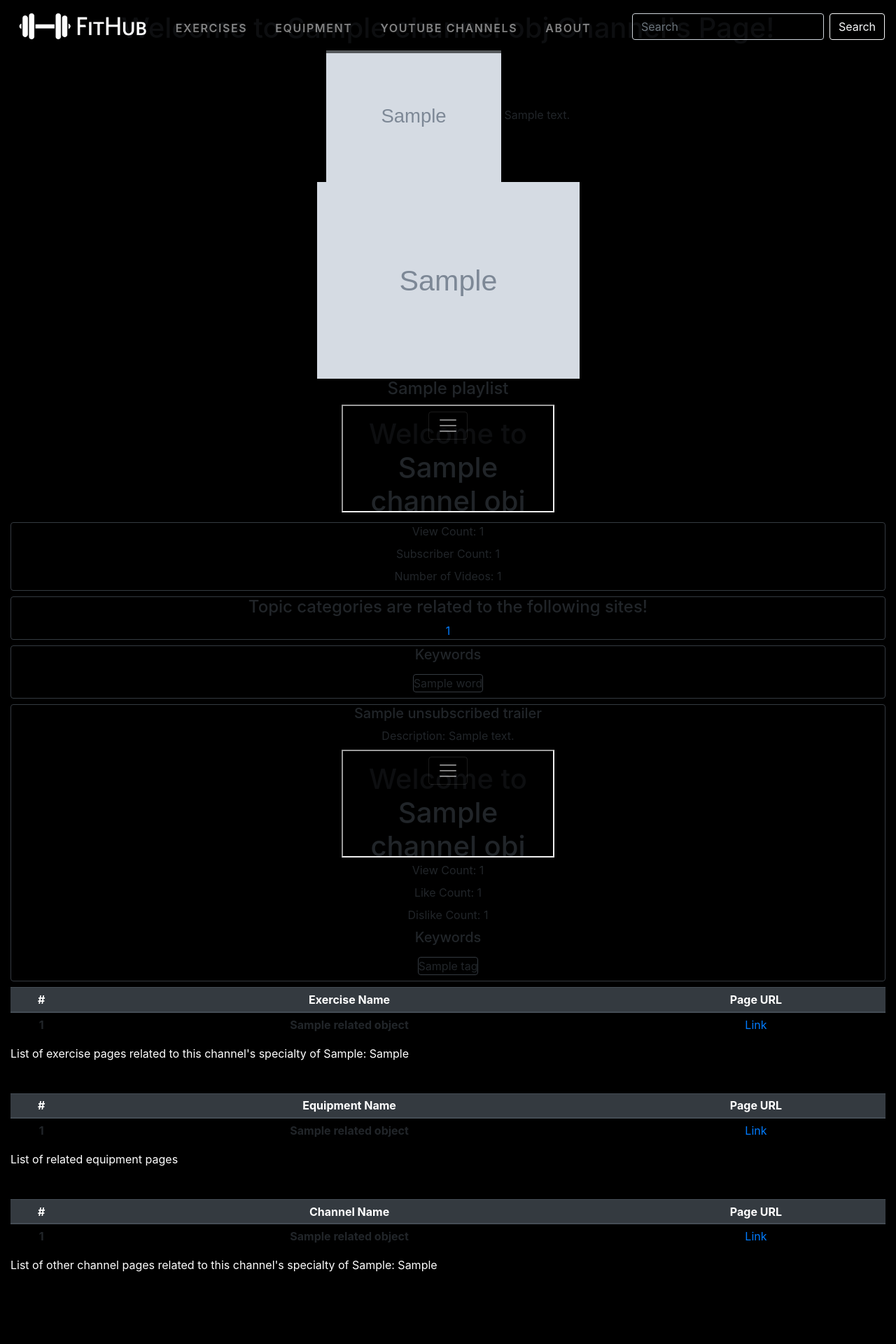
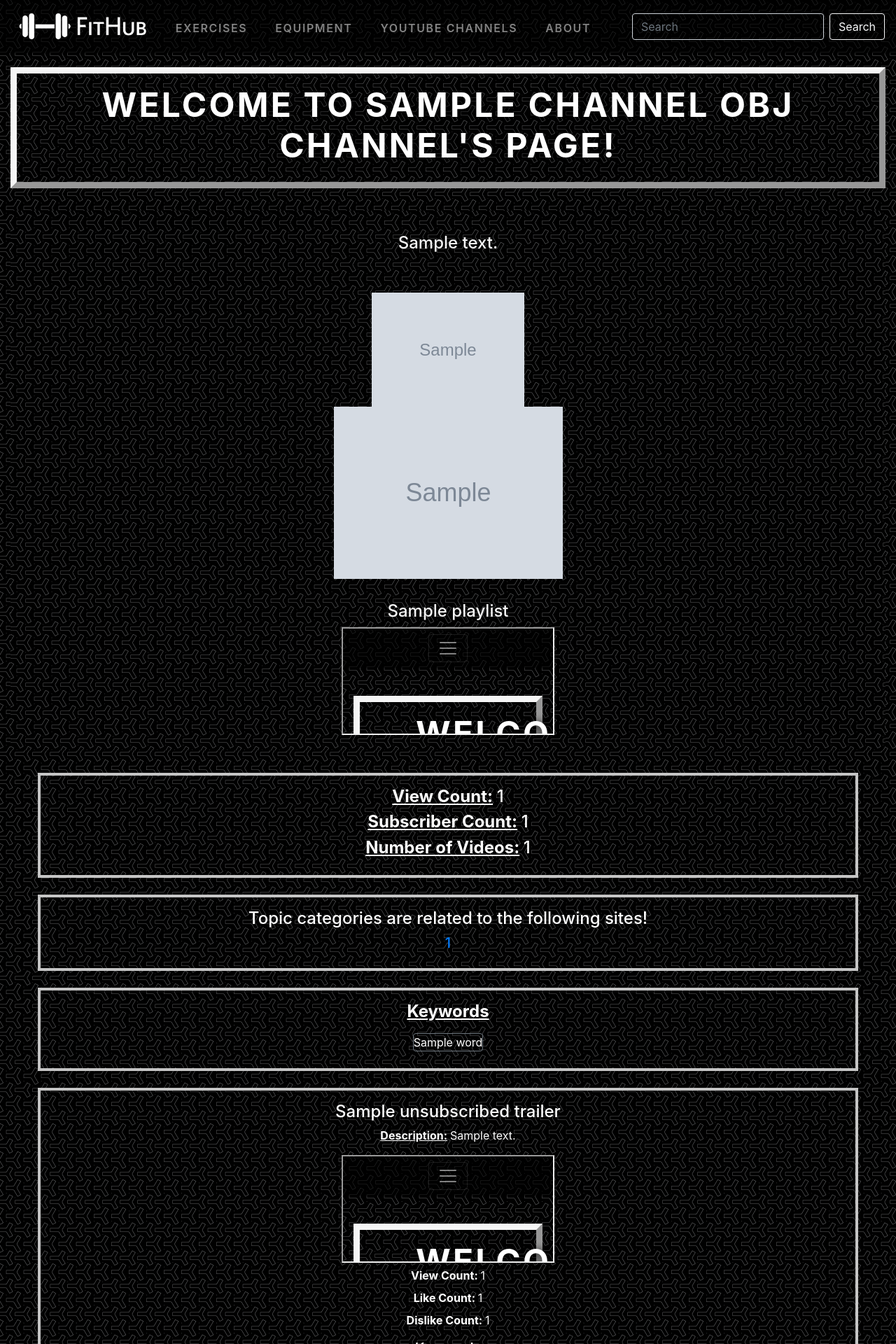
Before and after one commit to wuhoo16/fithub-website, a Flask app: template templates/channelInstance.html in a window 1280 px wide. Shown: the top 1920 px of the page at 70% size. Before the commit the page ends 1817 px from the top, so only its background shows below. Run offline with Flask 2, Linux system fonts and the light colour scheme; the template is opened without the code that fills it: most values are stand-ins (such as "Sample title", 1, 10 or a date in 2020); grey boxes marked "Sample" are stand-in pictures; some libraries are stand-ins or nearby versions.

Commit message:
updated designs for all model and instance pages + about page

```diff
--- a/static/base.css
+++ b/static/base.css
@@ -37,11 +37,11 @@ body {
 /* MODEL PAGES */
 .exercise-div {
   padding-top: 6rem;
-  background: linear-gradient(0deg, rgb(255 255 255 / 23%), rgb(255 255 255 / 23%)), url(jumbotron1.png);
+  background: linear-gradient(0deg, rgb(255 255 255 / 23%), rgb(255 255 255 / 23%)), url(jumbotron2.png);
   padding-bottom: 1rem;
 }
 .jumbotron-exercise {
-  background-image: url(jumbotron1.png);
+  background-image: url(jumbotron2.png);
   border: rgb(94, 94, 94);
   border-top: whitesmoke;
   border-left: whitesmoke;
@@ -55,14 +55,12 @@ body {
   font-weight: 700;
   letter-spacing: 0.3rem;
   text-shadow: .1rem .1rem .8rem black;
-  padding-bottom: 1rem;
   text-transform: uppercase;
 }
 .jumbotron-exercise p {
   color: white;
-  font-size: 2rem;
+  font-size: 1.5rem;
   text-shadow: .1rem .1rem .5rem black;
-  padding-bottom: 1.6rem;
 }
 .grid-div {
   background-color: transparent;
@@ -81,7 +79,7 @@ body {
   border: whitesmoke;
   border-style: solid;
   border-width: 0.25rem;
-  background-image: url(jumbotron1.png);
+  background-image: url(jumbotron3.png);
   box-shadow: 0 6px 10px rgba(255, 255, 255, 0.75), 0 0 6px rgba(255,255,255,.75);
   transition: .3s transform cubic-bezier(.155,1.105,.295,1.12),.3s box-shadow,.3s -webkit-transform cubic-bezier(.155,1.105,.295,1.12);
   cursor: pointer;
@@ -181,7 +179,7 @@ body {
 }
 .jumbotron-exercise-instance-text {
   margin: 1.5rem;
-  padding: 0.5rem;
+  padding: 1rem;
   background: transparent;
   border: rgb(197, 197, 197);
   border-style: solid;
@@ -202,7 +200,18 @@ body {
   font-size: xx-large;
   background: transparent;
 }
-
+.jumbotron-channel-instance {
+  background-image: url(jumbotron1.png);
+  padding: 1rem 5rem 1rem 5rem;
+}
+.channel-instance-text {
+  color: whitesmoke;
+  padding: 1rem;
+  background: transparent;
+}
+.channel-instance-text h4 {
+  color: whitesmoke;
+}
 .header-pic {
   width: 20%;
   height: 20%;
--- a/templates/channelInstance.html
+++ b/templates/channelInstance.html
@@ -1,94 +1,101 @@
-{% extends 'base.html' %} {% block head %}
+{% extends 'base.html' %}
+{% block head %}
   <title>{{ channelObj.name }}</title>
-{% endblock %} {% block body %}
-<div class="container-fluid pt-3 centered">
+{% endblock %}
+
+{% block body %}
+<div class="exercise-instance-div container-fluid mx-auto">
+  <div class="jumbotron-exercise-instance jumbotron jumbotron-fluid text-center">
     <h1>Welcome to {{channelObj.name}} Channel's Page!</h1>
-  <img class="header-pic" src="{{ channelObj.thumbnailURL }}" />
-  <label>{{channelObj.description}}</label>
+  </div>
+  <div class="jumbotron-channel-instance jumbotron jumbotron-fluid text-center">
+    <div class="channel-instance-text jumbotron jumbotron-fluid text-center">
+      <h4>{{channelObj.description}}</h4>
+    </div>
+    <img class="header-pic" src="{{ channelObj.thumbnailURL }}"/>
+    <br>
     {% if channelObj.bannerUrl is not none%}
-  <div>
     <img class="instance-pic" src="{{ channelObj.bannerUrl }}" />
-  </div>
-  <div>
     {% endif %}
+    <div style="color: whitesmoke; margin-top: 2rem">
       <h4>{{ channelObj.playlist.title }}</h4>
       <iframe src="{{ channelObj.playlist.url }}"></iframe>
     </div>
-  <div class="border border-dark rounded mx-auto my-2">
-    <div><label>View Count: {{channelObj.viewCount}}</label></div>
-    <div><label>Subscriber Count: {{channelObj.subscriberCount}}</label></div>
-    <div><label>Number of Videos: {{channelObj.videoCount}}</label></div>
   </div>
-  <div class="border border-dark rounded mx-auto my-2">
+
+  <div class="exercise-instance-text container-fluid text-center">
+    <!-- Main info -->
+    <div class="jumbotron-exercise-instance-text jumbotron jumbotron-fluid text-center">
+      <h4><b><u>View Count:</u> </b>{{channelObj.viewCount}}</h4>
+      <h4><b><u>Subscriber Count:</u> </b>{{channelObj.subscriberCount}}</h4>
+      <h4><b><u>Number of Videos:</u> </b>{{channelObj.videoCount}}</h4>
+    </div>
+    <!-- Topic categories -->
+    <div class="jumbotron-exercise-instance-text jumbotron jumbotron-fluid text-center">
       <h4>Topic categories are related to the following sites!</h4>
       {% for idCategoryDict in channelObj.topicIdCategories %}
       <div>
+        <h5>
           <a
           href="{{ idCategoryDict.topicCategory }}"
           id="channelTopicCategories_{{channelObj.arrayIndex}}_{{idCategoryDict.topicId}}"
-        >{{ idCategoryDict.topicId }}</a
-      >
+          >{{ idCategoryDict.topicId }}</a>
+        </h5>
       </div>
       {% endfor %}
     </div>
+    <!-- Keywords -->
     {% if channelObj.keywords is not none %}
-  <div class="border border-dark rounded mx-auto my-2">
-    <h5>Keywords</h5>
+    <div class="jumbotron-exercise-instance-text jumbotron jumbotron-fluid text-center">
+      <h4><b><u>Keywords</u></b></h4>
       {% for word in channelObj.keywords %}
-    <label class="border border-dark rounded mx-1 my-2">{{ word }}</label>
+      <label class="border border-secondary rounded mx-1 my-2">{{ word }}</label>
       {% endfor %}
     </div>
+    <!-- unsubscribed trailer -->
     {% endif %} {% if channelObj.unsubscribedTrailer is not none %}
-  <div class="border border-dark rounded mx-auto my-2">
-    <h5 id="unsubscribedTrailerHeader_{{channelObj.arrayIndex}}">
+    <div class="jumbotron-exercise-instance-text jumbotron jumbotron-fluid text-center">
+      <h4 id="unsubscribedTrailerHeader_{{channelObj.arrayIndex}}">
         {{ channelObj.unsubscribedTrailer.title }}
-    </h5>
+      </h4>
       <div>
-      <div>
-        <label
-          >Description: {{ channelObj.unsubscribedTrailer.description }}</label
-        >
-      </div>
+        <p><b><u>Description:</u> </b>{{ channelObj.unsubscribedTrailer.description }}</p>
         <div>
           <iframe src="{{ channelObj.unsubscribedTrailer.url }}"></iframe>
           <div>
-          <label
-            >View Count: {{ channelObj.unsubscribedTrailer.viewCount }}</label
-          >
+            <label><b>View Count: </b>{{ channelObj.unsubscribedTrailer.viewCount }}</label>
           </div>
           <div>
-          <label
-            >Like Count: {{ channelObj.unsubscribedTrailer.likeCount }}</label
-          >
+            <label><b>Like Count: </b>{{ channelObj.unsubscribedTrailer.likeCount }}</label>
           </div>
           <div>
-          <label
-            >Dislike Count: {{ channelObj.unsubscribedTrailer.dislikeCount
-            }}</label
-          >
+            <label><b>Dislike Count: </b>{{ channelObj.unsubscribedTrailer.dislikeCount }}</label>
           </div>
         </div>
       </div>
       <div>
-      <h5>Keywords</h5>
+        <h5 style="margin-top: 0.5rem"><u>Keywords</u></h5>
         {% for tag in channelObj.unsubscribedTrailer.tags %}
-      <label class="border border-dark rounded mx-1 my-2">{{ tag }}</label>
+        <label class="border border-secondary rounded mx-1 my-2">{{ tag }}</label>
         {% endfor %}
       </div>
     </div>
     {% endif %}
+  </div>
 
+  <div class="tables">
     <!-- Related exercises, equipment, and channel instances -->
     <!-- Related exercises table -->
+    <h4 class="instance-text">Related Exercise Pages: </h4>
     <table class="table table-striped table-hover table-sm">
       {% if channelObj.exerciseSubcategory is none %}
       <caption id="exerciseCaption_{{channelObj.arrayIndex}}">
-      List of exercise pages related to this channel's specialty of {{
+        Exercise pages are related by this channel's specialty of {{
         channelObj.exerciseCategory }}
       </caption>
       {% else %}
       <caption id="exerciseCaption_{{channelObj.arrayIndex}}">
-      List of exercise pages related to this channel's specialty of {{
+        Exercise pages are related by this channel's specialty of {{
         channelObj.exerciseCategory }}: {{ channelObj.exerciseSubcategory }}
       </caption>
       {% endif %}
@@ -101,7 +108,7 @@
       </thead>
       <tbody>
         {% for obj in relatedObjects[0] %}
-      <tr>
+        <tr class="table-secondary">
           <th scope="row">{{ loop.index }}</th>
           <th scope="row">{{ obj.name }}</th>
           <td>
@@ -115,9 +122,8 @@
       </tbody>
     </table>
 
-  <hr />
-
     <!-- Related equipment table -->
+    <h4 class="instance-text">Related Equipment Pages: </h4>
     <table class="table table-striped table-hover table-sm">
       <caption id="equipmentCaption_{{channelObj.arrayIndex}}">
         List of related equipment pages
@@ -131,7 +137,7 @@
       </thead>
       <tbody>
         {% for obj in relatedObjects[1] %}
-      <tr>
+        <tr class="table-secondary">
           <th scope="row">{{ loop.index }}</th>
           <th scope="row">{{ obj.name }}</th>
           <td>
@@ -142,7 +148,7 @@
           </td>
         </tr>
         {% endfor %} {% if relatedObjects[1]|length == 0 %}
-      <tr>
+        <tr class="table-secondary">
           <th scope="row">0</th>
           <th scope="row">
             Sorry! Looks like this exercise has no related equipment. This could
@@ -154,18 +160,17 @@
       </tbody>
     </table>
 
-  <hr />
-
     <!-- Related channels table -->
+    <h4 class="instance-text">Related Channel Pages: </h4>
     <table class="table table-striped table-hover table-sm">
       {% if channelObj.exerciseSubcategory is none %}
       <caption id="channelCaption_{{channelObj.arrayIndex}}">
-      List of other channel pages related to this channel's specialty of {{
+        Channel pages are related by this channel's specialty of {{
         channelObj.exerciseCategory }}
       </caption>
       {% else %}
       <caption id="channelCaption_{{channelObj.arrayIndex}}">
-      List of other channel pages related to this channel's specialty of {{
+        Channel pages are related by this channel's specialty of {{
         channelObj.exerciseCategory }}: {{ channelObj.exerciseSubcategory }}
       </caption>
       {% endif %}
@@ -178,7 +183,7 @@
       </thead>
       <tbody>
         {% for obj in relatedObjects[2] %}
-      <tr>
+        <tr class="table-secondary">
           <th scope="row">{{ loop.index }}</th>
           <th scope="row">{{ obj.name }}</th>
           <td>
@@ -191,4 +196,5 @@
       </tbody>
     </table>
   </div>
+</div>
 {% endblock %}
```
Also changed, not shown: templates/about.html (+14 -19 lines), templates/channels.html (+2 -5 lines), templates/equipmentInstance.html (+38 -32 lines), templates/equipments.html (+2 -5 lines), templates/exerciseInstance.html (+5 -6 lines), templates/exercises.html (+6 -7 lines), templates/homepage.html (+5 -3 lines), static/aboutbackground.png (added), static/jumbotron1.png (added), static/jumbotron2.png (added), static/jumbotron3.png (added). Lines whose indentation alone changed are shown as unchanged.
